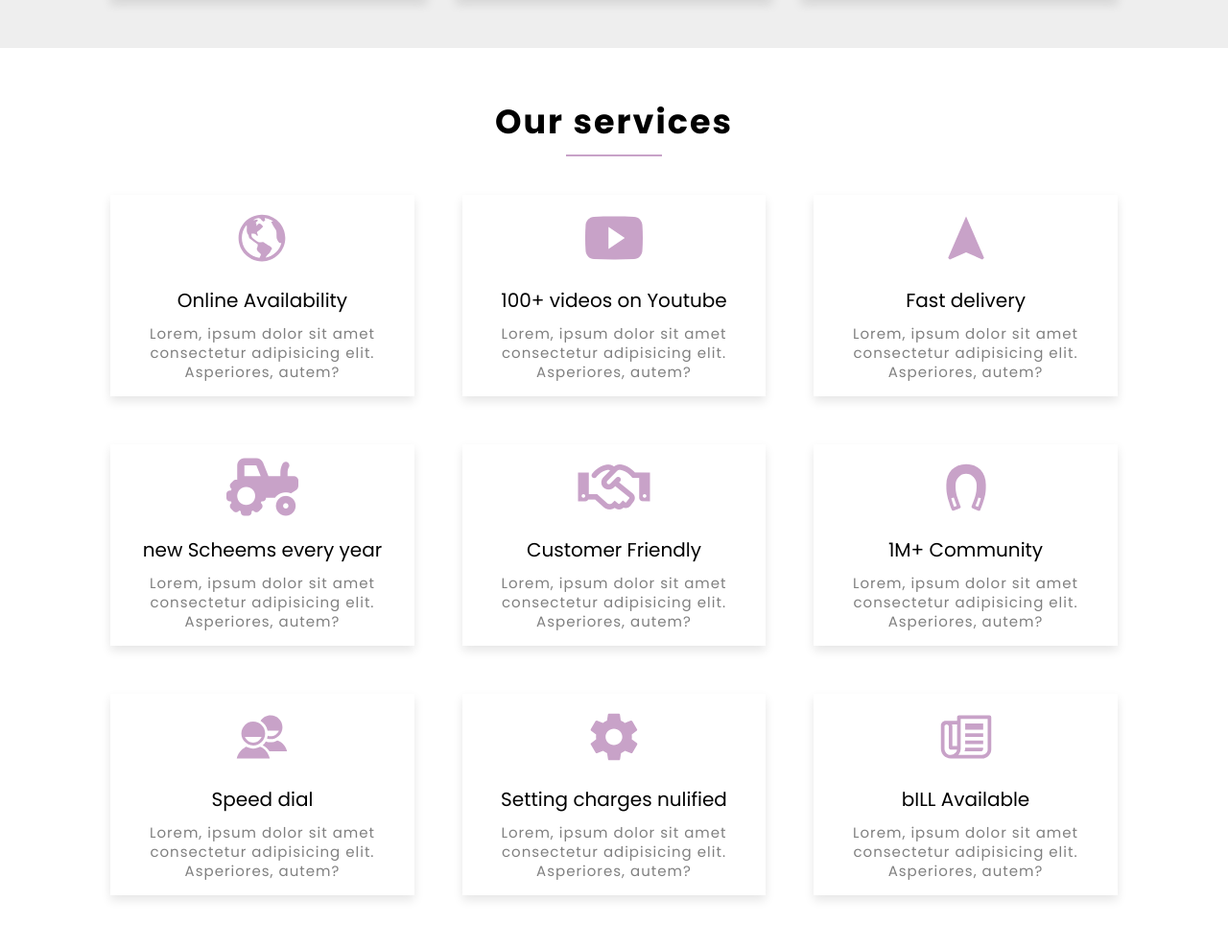
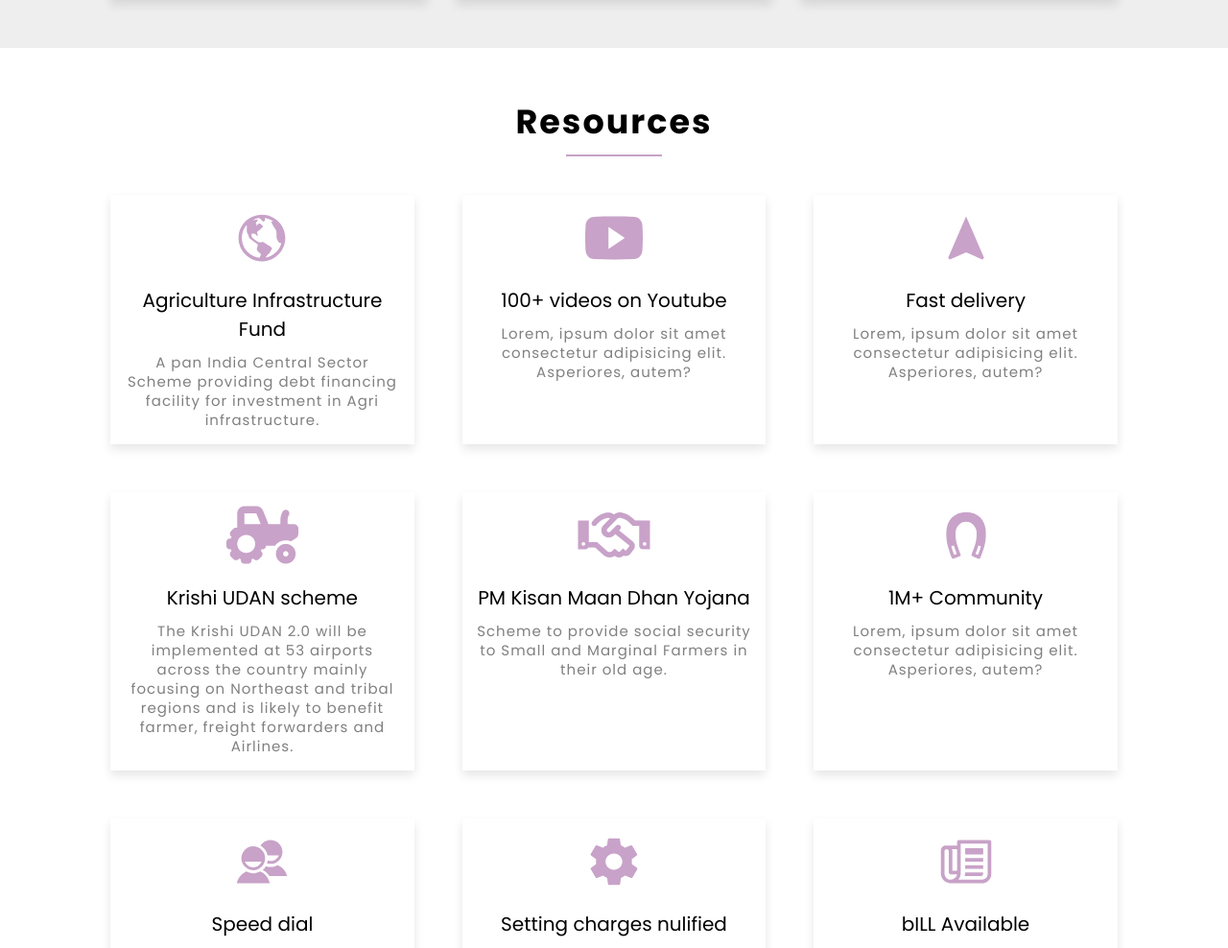
Before and after one commit to Sheetal-05/Krishi-Hritu, a plain HTML site: page index.html in a window 1280 px wide. Shown: the part 1939-2927 px from the top of the page at 96% size. Drawn offline with nearby package versions, Linux system fonts and the light colour scheme.

Commit message:
Update index.html

```diff
--- a/index.html
+++ b/index.html
@@ -104,7 +104,7 @@
     <div class="box-container">
       <div class="box">
         <div class="image">
-          <img src="./images/sms.png" alt="" />
+          <img src="./images/sms2.jpeg" alt="" />
         </div>
         <div class="info">
           <h3>Weather Report</h3>
@@ -145,14 +145,14 @@
   <!-- services section starts -->
 
     <section id="services" class="service">
-      <h2 class="heading">Our services</h2>
+      <h2 class="heading">Resources</h2>
       <div class="box-container">
         <div class="box">
           <ion-icon name="globe"></ion-icon>
-          <span>Online Availability</span>
+          <span>Agriculture Infrastructure Fund</span>
           <p>
-            Lorem, ipsum dolor sit amet consectetur adipisicing elit.
-            Asperiores, autem?
+            A pan India Central Sector Scheme providing debt financing facility for
+            investment in Agri infrastructure.
           </p>
         </div>
 
@@ -176,19 +176,19 @@
 
         <div class="box">
           <i class="fa-solid fa-tractor"></i>
-          <span>new Scheems every year</span>
+          <span>Krishi UDAN scheme </span>
           <p>
-            Lorem, ipsum dolor sit amet consectetur adipisicing elit.
-            Asperiores, autem?
+            The Krishi UDAN 2.0 will be implemented at 53 airports across the country
+            mainly focusing on Northeast and tribal regions and is likely to benefit farmer,
+            freight forwarders and Airlines.
           </p>
         </div>
 
         <div class="box">
           <i class="fa-regular fa-handshake"></i>
-          <span>Customer Friendly</span>
+          <span>PM Kisan Maan Dhan Yojana </span>
           <p>
-            Lorem, ipsum dolor sit amet consectetur adipisicing elit.
-            Asperiores, autem?
+            Scheme to provide social security to Small and Marginal Farmers in their old age.
           </p>
         </div>
 
```
